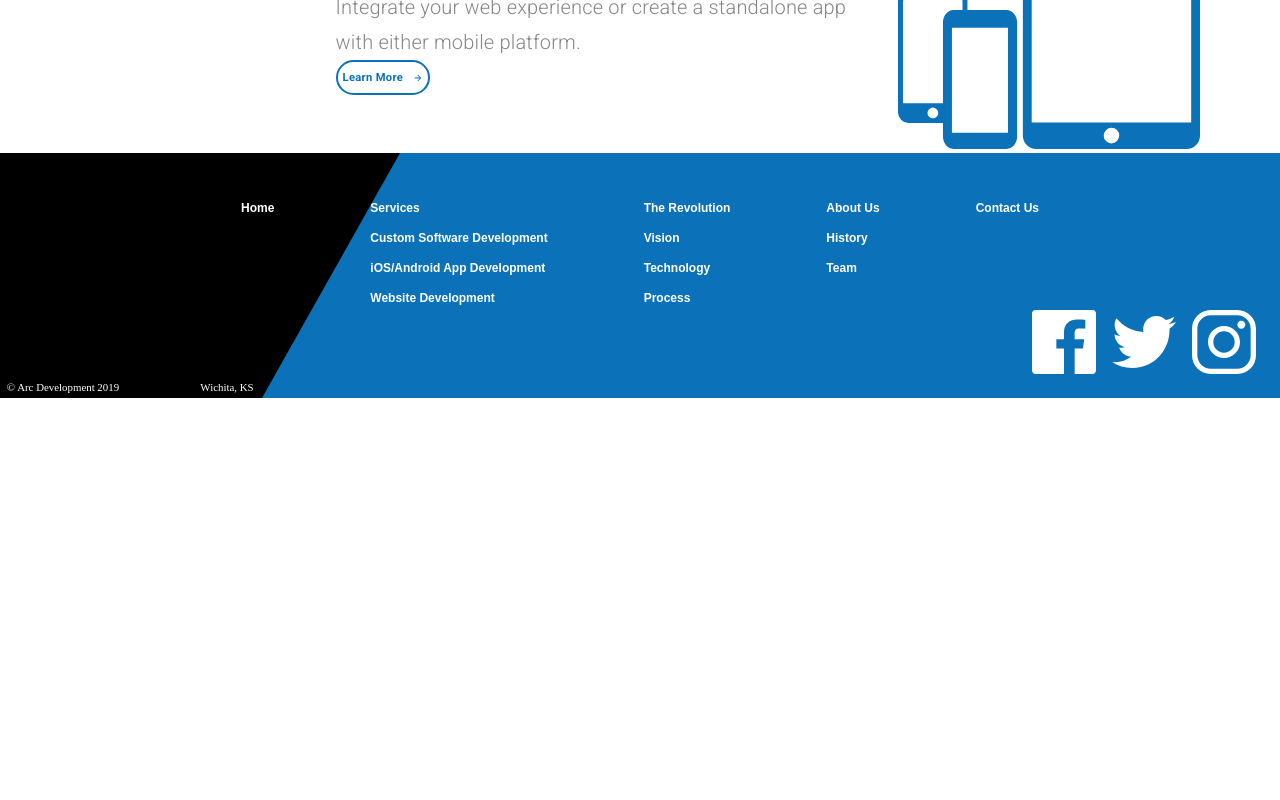
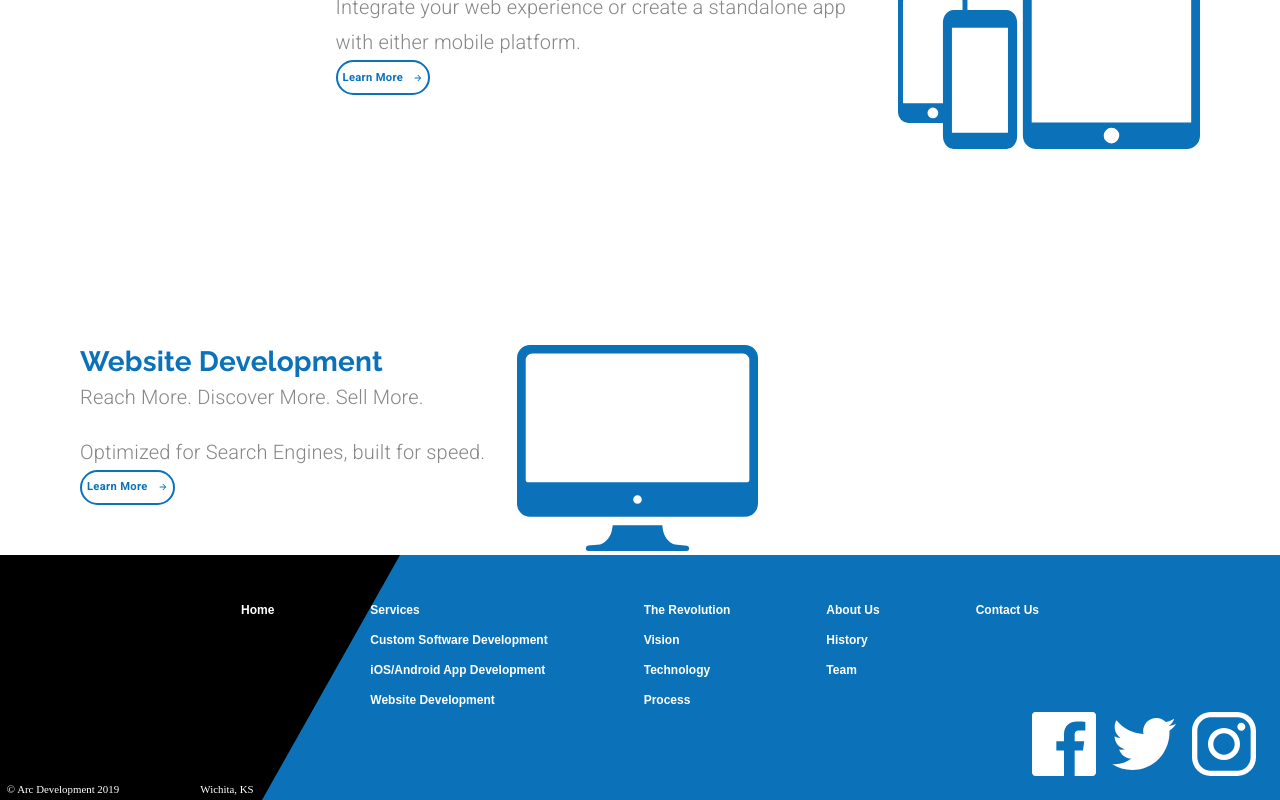
Before and after one commit to ms77grz/material-ui-react-full-course, a React (Create React App) app: page / in a window 1280 px wide. Shown: the part 1297-2097 px from the top of the page. Before the commit the page ends 1695 px from the top, so only its background shows below. Built offline with nearby package versions, Linux system fonts and the light colour scheme.

Commit message:
Creating The Services Block - Website Development

```diff
--- a/src/components/LandingPage.js
+++ b/src/components/LandingPage.js
@@ -8,6 +8,7 @@
 import customSoftwareIcon from '../assets/Custom Software Icon.svg';
 import useMediaQuery from '@material-ui/core/useMediaQuery';
 import mobileAppsIcon from '../assets/mobileIcon.svg';
+import websitesIcon from '../assets/websiteIcon.svg';
 
 const useStyles = makeStyles(theme => ({
   animation: {
@@ -138,7 +139,7 @@
         </Grid>
       </Grid>
       {/* end of hero section */}
-      {/* services section */}
+      {/* custom software section */}
       <Grid item>
         <Grid
           className={classes.servicesContainer}
@@ -178,7 +179,7 @@
           </Grid>
         </Grid>
       </Grid>
-      {/* end of services section */}
+      {/* end of custom software section */}
       {/* ios/android section */}
       <Grid item>
         <Grid
@@ -219,6 +220,46 @@
         </Grid>
       </Grid>
       {/* end of ios/android section */}
+      {/* website section */}
+      <Grid item>
+        <Grid
+          className={classes.servicesContainer}
+          container
+          justifyContent={matchesSM ? 'center' : undefined}
+        >
+          <Grid
+            style={{
+              marginLeft: matchesSM ? 0 : '5em',
+              textAlign: matchesSM ? 'center' : undefined,
+            }}
+            item
+          >
+            <Typography variant='h4'>Website Development</Typography>
+            <Typography className={classes.subtitle} variant='subtitle1'>
+              Reach More. Discover More. Sell More.
+            </Typography>
+            <Typography variant='subtitle1'>
+              Optimized for Search Engines, built for speed.
+            </Typography>
+            <Button className={classes.learnBtn} variant='outlined'>
+              <span style={{ marginRight: 10 }}>Learn More</span>
+              <ButtonArrow
+                width={10}
+                height={10}
+                fill={theme.palette.common.blue}
+              />
+            </Button>
+          </Grid>
+          <Grid item>
+            <img
+              className={classes.icon}
+              src={websitesIcon}
+              alt='website icon'
+            />
+          </Grid>
+        </Grid>
+      </Grid>
+      {/* end of website section */}
     </Grid>
   );
 }
```
